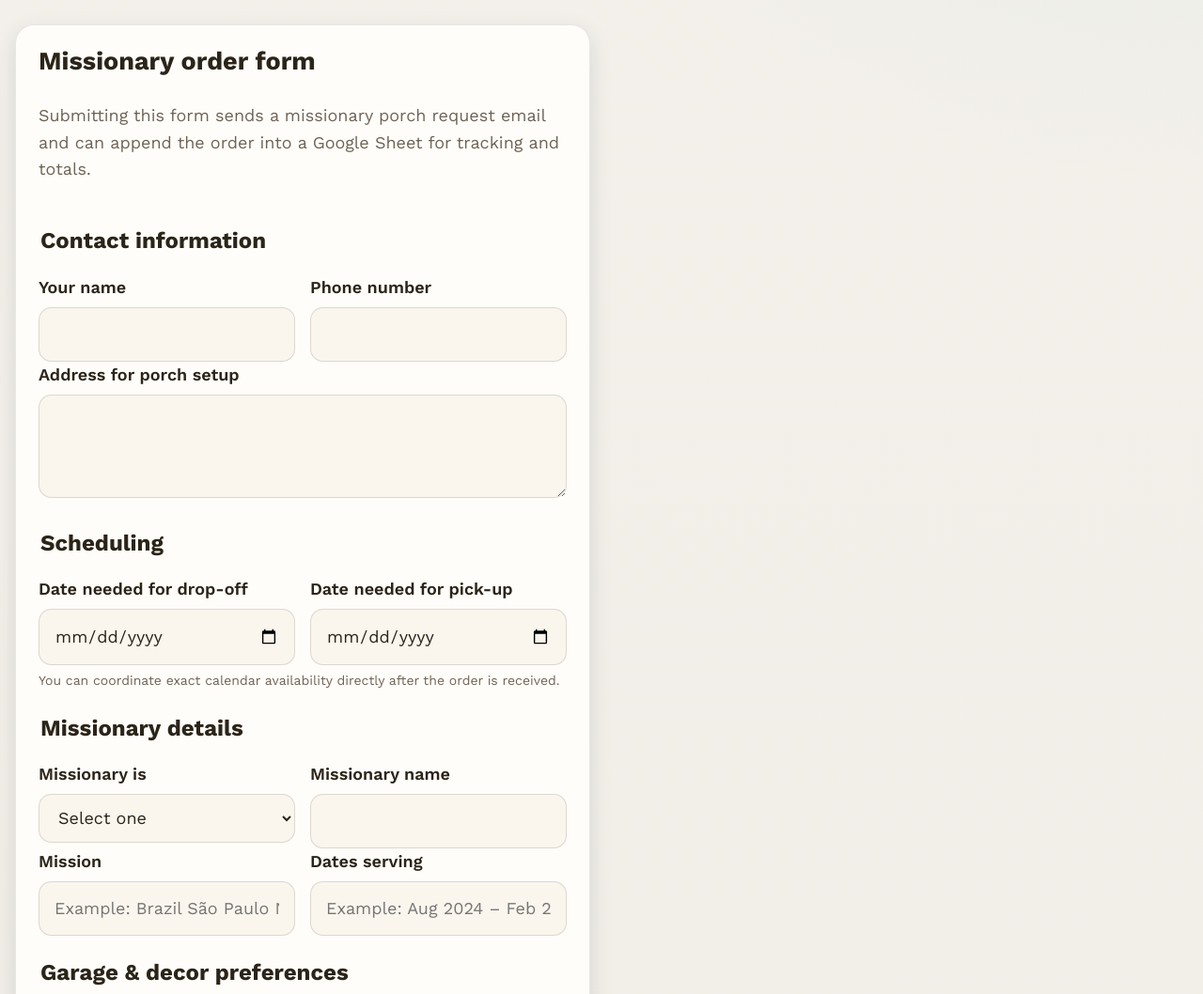
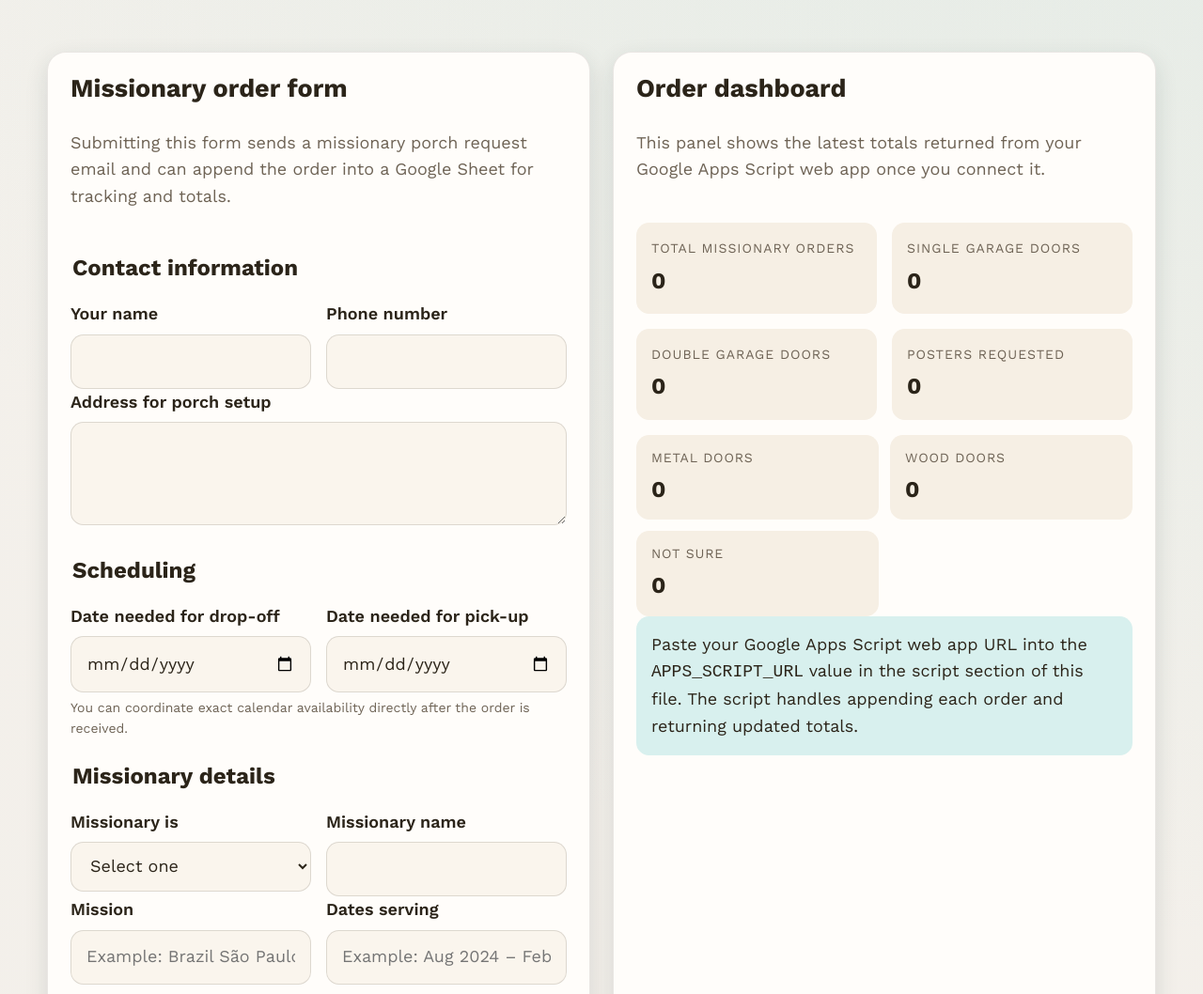
Before and after one commit to spencluke4/Porch-Perfect-Missionary, a plain HTML site: page index.html in a window 1280 px wide. Shown: the part 660-1718 px from the top of the page at 94% size. Drawn offline with nearby package versions, Linux system fonts and the light colour scheme.

Commit message:
Restore working index.html

```diff
--- a/index.html
+++ b/index.html
@@ -24,7 +24,7 @@
       --color-primary-soft: #d8f0ee; --color-success: #3f6d33; --color-error: #9b2c2c; --color-inverse: #fffaf5;
       --shadow-sm: 0 8px 24px rgba(27, 46, 49, 0.12); --shadow-lg: 0 18px 45px rgba(27, 46, 49, 0.16);
       --radius-sm: 0.5rem; --radius-md: 0.85rem; --radius-lg: 1.25rem; --radius-full: 9999px;
-      --font-display: 'Instrument Serif', Georgia, serif; --font-body: 'Work Sans', Arial, sans-serif; --content: 100%;
+      --font-display: 'Instrument Serif', Georgia, serif; --font-body: 'Work Sans', Arial, sans-serif; --content: 1180px;
     }
     [data-theme="dark"] {
       --color-bg: #141715; --color-surface: #1f2322; --color-surface-2: #252a29; --color-border: #3a4442;
@@ -43,7 +43,7 @@
     button, input, select, textarea { font: inherit; }
     .skip-link { position: absolute; left: 1rem; top: -40px; background: var(--color-primary); color: var(--color-inverse); padding: .75rem 1rem; border-radius: .5rem; z-index: 20; }
     .skip-link:focus { top: 1rem; }
-    .container { width: 100%; max-width: 100%; margin: 0 auto; padding: 0 1rem; }
+    .container { width: min(calc(100% - 2rem), var(--content)); margin: 0 auto; }
     .site-header { position: sticky; top: 0; z-index: 10; backdrop-filter: blur(14px); background: color-mix(in srgb, var(--color-bg) 82%, transparent); border-bottom: 1px solid color-mix(in srgb, var(--color-text) 10%, transparent); }
     .nav { display:flex; align-items:center; justify-content:space-between; gap:1rem; padding:1rem 0; }
     .brand { display:flex; align-items:center; gap:.75rem; text-decoration:none; }
@@ -257,11 +257,37 @@
             </div>
           </form>
         </section>
+
+        <aside class="panel">
+          <div class="section-header">
+            <h2>Order dashboard</h2>
+            <p>This panel shows the latest totals returned from your Google Apps Script web app once you connect it.</p>
+          </div>
+          <div class="dashboard-grid">
+            <div class="metric"><span>Total missionary orders</span><strong id="metricOrders">0</strong></div>
+            <div class="metric"><span>Single garage doors</span><strong id="metricSingle">0</strong></div>
+            <div class="metric"><span>Double garage doors</span><strong id="metricDouble">0</strong></div>
+            <div class="metric"><span>Posters requested</span><strong id="metricPoster">0</strong></div>
+          </div>
+          <div class="totals-grid" id="totalsGrid">
+            <div class="total-chip"><span>Metal doors</span><strong>0</strong></div>
+            <div class="total-chip"><span>Wood doors</span><strong>0</strong></div>
+            <div class="total-chip"><span>Not sure</span><strong>0</strong></div>
+          </div>
+          <div class="setup-box">
+            Paste your Google Apps Script web app URL into the <code>APPS_SCRIPT_URL</code> value in the script section of this file. The script handles appending each order and returning updated totals.</div>
+        </aside>
       </div>
     </section>
 
     <section class="section">
-
+      <div class="container panel">
+        <div class="section-header">
+          <h2>Google Apps Script outline</h2>
+          <p>This page expects your web app to accept JSON via POST, append a row into a sheet, update totals, and return those totals as JSON. The snippet below shows the structure you can adapt.</p>
+        </div>
+        <pre class="code-block" id="appsScriptCode"></pre>
+      </div>
     </section>
   </main>
 
```
